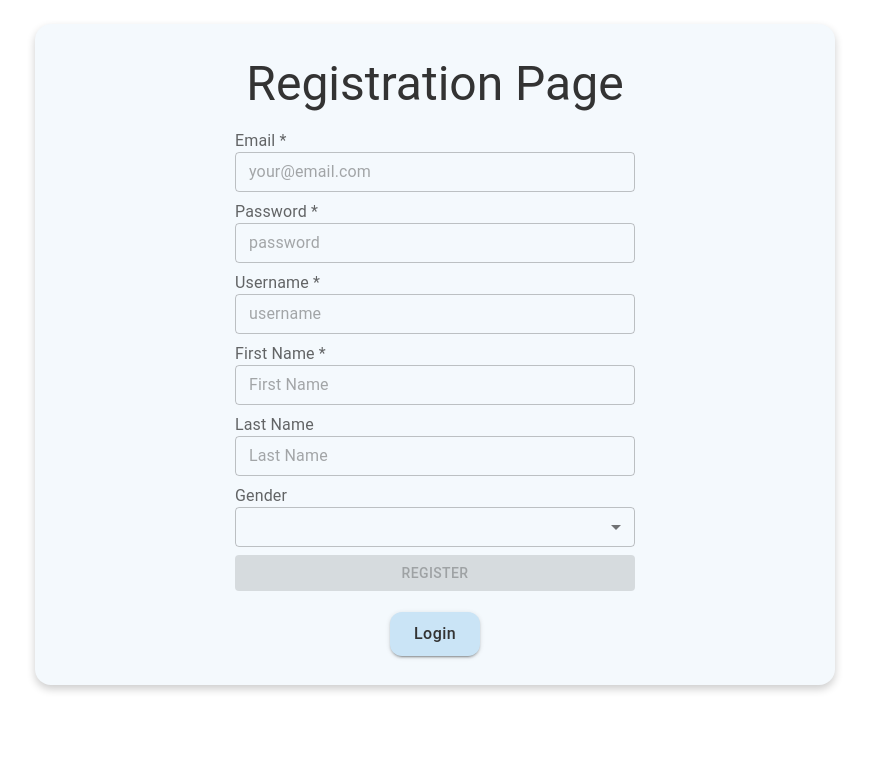
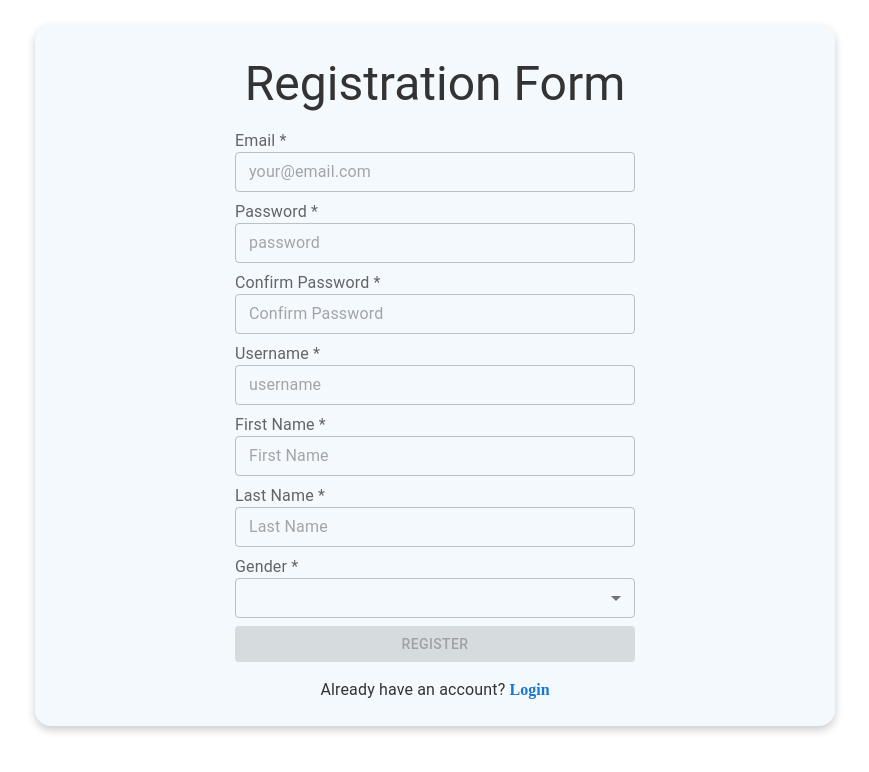
Before and after one commit to michaelcao512/SocialNetwork, a React (Vite) app in the folder frontend/: page /register in a window 1280 px wide. Shown: the top 772 px of the page, without its empty margins (205-1074 px from the left). Built offline with nearby package versions, Linux system fonts and the light colour scheme; no server answers.

Commit message:
implement user info input on registration page

```diff
--- a/frontend/src/Components/Registration/RegistrationContainer.jsx
+++ b/frontend/src/Components/Registration/RegistrationContainer.jsx
@@ -1,5 +1,5 @@
 import React from 'react';
-import { Box, Typography } from '@mui/material';
+import { Box, Typography, Link } from '@mui/material';
 import { StyledCard, StyledLink, StyledStack } from "../../StyledComponents/StyledComponents";
 import RegistrationForm from "./RegistrationForm";
 
@@ -8,11 +8,26 @@ function RegistrationContainer() {
         <StyledStack>
             <StyledCard>
                 <Typography variant="h3" gutterBottom>
-                    Registration Page
+                    Registration Form
                 </Typography>
                 <RegistrationForm />
-                <Box sx={{ marginTop: '1rem' }}>
-                    <StyledLink destination="/login" text="Login" />
+                <Box sx={{ marginTop: '1rem', textAlign: 'center' }}>
+                    <Typography variant="body1" sx={{ display: 'inline' }}>
+                        Already have an account?{' '}
+                    </Typography>
+                    <Link
+                        href="/login"
+                        sx={{
+                            textDecoration: 'none',
+                            color: 'primary.main',
+                            fontWeight: 'bold',
+                            '&:hover': {
+                                textDecoration: 'underline',
+                            },
+                        }}
+                    >
+                        Login
+                    </Link>
                 </Box>
             </StyledCard>
         </StyledStack>
--- a/frontend/src/Components/Registration/RegistrationForm.jsx
+++ b/frontend/src/Components/Registration/RegistrationForm.jsx
@@ -1,16 +1,15 @@
-
-import { Box, Button, FormControl, FormLabel, MenuItem, Select, TextField, Typography } from '@mui/material';
+import React, { useEffect, useRef, useState } from 'react';
+import { Box, Button, FormControl, FormLabel, MenuItem, Select, TextField, } from '@mui/material';
+import { useNavigate } from 'react-router-dom';
 import authService from '../../Services/auth.service';
-import { useNavigate } from 'react-router-dom';
-import { useEffect, useState } from 'react';
 import userService from '../../Services/user.service';
-import axios from 'axios';
-
 
 function RegistrationForm() {
     const navigate = useNavigate();
+
     const [email, setEmail] = useState('');
     const [password, setPassword] = useState('');
+    const [confirmPassword, setConfirmPassword] = useState('');
     const [username, setUsername] = useState('');
     const [firstName, setFirstName] = useState('');
     const [lastName, setLastName] = useState('');
@@ -20,153 +19,82 @@ function RegistrationForm() {
     const [emailErrorMessage, setEmailErrorMessage] = useState('');
     const [usernameError, setUsernameError] = useState(false);
     const [usernameErrorMessage, setUsernameErrorMessage] = useState('');
+    const [passwordError, setPasswordError] = useState(false);
+    const [passwordErrorMessage, setPasswordErrorMessage] = useState('');
     const [buttonDisabled, setButtonDisabled] = useState(true);
 
+    const emailTimeoutRef = useRef(null);
+    const usernameTimeoutRef = useRef(null);
+
     useEffect(() => {
-        // button disabled if any required fields not there
-        // or email or username is invalid
         setButtonDisabled(
-            email.length == 0 ||
-            password.length == 0 ||
-            username.length == 0 ||
-            firstName.length == 0 ||
+            !email ||
+            !password ||
+            !confirmPassword ||
+            !username ||
+            !firstName ||
+            !lastName ||
+            !gender ||
             emailError ||
-            usernameError
+            usernameError ||
+            passwordError ||
+            password !== confirmPassword
         );
-    }, [emailError, usernameError, email, password, username, firstName]);
-
-
-/*
-    const handleSubmit = async (event) => {
-        event.preventDefault();
-        try {
-            const response = await axios.post('http://localhost:8080/api/auth/register', {
-                email: email,
-                password: password,
-                username: username,
-                firstName: firstName,
-                lastName: lastName,
-                gender: gender,
-            });
-
-            // Axios already parses JSON, so no need to call response.json()
-            console.log('Registration successful:', response.data);
-
-            if (response.data.success) {
-                alert('Registration successful!');
-            } else {
-                alert('Registration failed.');
-            }
-        } catch (error) {
-            console.error('Registration error:', error);
-            alert('An error occurred. Please try again.');
-        }
-    };
-    */
-
+    }, [
+        email,
+        password,
+        confirmPassword,
+        username,
+        firstName,
+        lastName,
+        gender,
+        emailError,
+        usernameError,
+        passwordError,
+    ]);
 
     const handleSubmit = async (event) => {
         event.preventDefault();
 
         const registrationRequest = {
-            email: email,
-            password: password,
-            username: username,
-            firstName: firstName,
-            lastName: lastName,
-            gender: gender
+            email,
+            password,
+            username,
+            firstName,
+            lastName,
+            gender,
         };
 
         try {
             const response = await authService.register(registrationRequest);
-
-            // Check the response structure
             if (response.accountId) {
                 navigate('/registration-confirmation');
             } else {
-
                 alert(response.message || 'Registration failed');
             }
         } catch (error) {
             console.error('Registration error:', error);
-
-            // Handle the error response properly
-            if (error.response && error.response.data) {
-                alert(error.response.data.message || 'Registration failed. Please try again.');
-            } else {
-                alert(error.message || 'An unexpected error occurred. Please try again.');
-            }
+            alert(
+                error.response?.data?.message ||
+                error.message ||
+                'An unexpected error occurred. Please try again.'
+            );
         }
     };
 
+    const handleEmailValidation = (email) => {
+        clearTimeout(emailTimeoutRef.current);
 
-        /*
-        try{
-            const response = await authService.register(registrationRequest);
-            if (response.ok) {
-                navigate('/registration-confirmation');
-            } else{
-                const error = await response.json();
-                alert(error.message || 'Registration failed')
-            }
-        }catch (error){
-            console.error('Registration error:', error);
-            alert(error.message || 'Registration failed.  Please try again.');
-        }
-
-    };
-
-        /*
-        authService.register(registrationRequest)
-            .then(response => {
-                console.log("registration response: ", response);
-                if(response.ok){
-                    navigate("/registration-confirmation");
-                }
-                else{
-                    const error = response.json();
-                    alert(error.message || "Registration failed.")
-                }
-
-
-/*
-
-                authService.login({ username: username, password: password })
-                    .then(response => {
-                        console.log("login response: ", response);
-                        navigate(`/profile/${response.id}`);
-                    })
-                    .catch(error => {
-                        console.log("login error: ", error);
-                    });
-            })
-            .catch(error => {
-                console.log("registration error: ", error);
-
-
-            });
-    };
-
-*/
-
-const handleEmailValidation = async (email) => {
         const emailRegex = /^[^\s@]+@[^\s@]+\.[^\s@]+$/;
-
-    // Reset error state at the beginning
-    setEmailError(false);
-    setEmailErrorMessage('');
-
-    // Check email format
         if (!emailRegex.test(email)) {
             setEmailError(true);
             setEmailErrorMessage('Invalid email format');
-        return; // Stop further execution
+            return;
         }
 
+        emailTimeoutRef.current = setTimeout(async () => {
             try {
-        // Call backend to check if the email exists
                 const exists = await userService.checkEmailExists(email);
-
                 if (exists) {
                     setEmailError(true);
                     setEmailErrorMessage('Email already exists');
@@ -179,60 +107,19 @@ const handleEmailValidation = async (email) => {
                 setEmailError(true);
                 setEmailErrorMessage('Unable to validate email');
             }
+        }, 500);
     };
 
+    const handleUsernameValidation = (username) => {
+        clearTimeout(usernameTimeoutRef.current);
 
-/*
-    const handleEmailValidation = async (email) => {
-        const emailRegex = /^[^\s@]+@[^\s@]+\.[^\s@]+$/;
-        if (!emailRegex.test(email)) {
-            setEmailError(true);
-            setEmailErrorMessage('Invalid email format');
-        }
-
-        try{
-            const exists = await userService.checkEmailExists(email);
-            if (exists) {
-                setEmailError(true);
-                setEmailErrorMessage('Email already exists')
-            }else {
-                setEmailError(false);
-                setEmailErrorMessage('');
-            }
-
-        } catch (error) {
-            console.error('Error checking email:', error);
-            setEmailError(true);
-            setEmailErrorMessage('Unable to validate email')
-        }
-    };
-
-/*
-        userService.checkEmailExists(email)
-            .then(response => {
-
-                if (response) {
-                    setEmailError(true);
-                    setEmailErrorMessage('Email already exists');
-                } else {
-                    setEmailError(false);
-                    setEmailErrorMessage('');
-                }
-            })
-            .catch(error => {
-                console.log("error: ", error);
-            })
-    };
-*/
-
-
-    const handleUsernameValidation = async (username) => {
-        try{
+        usernameTimeoutRef.current = setTimeout(async () => {
+            try {
                 const exists = await userService.checkUsernameExists(username);
                 if (exists) {
                     setUsernameError(true);
-                setUsernameErrorMessage('Username already exists');
-            }else{
+                    setUsernameErrorMessage('Username not available');
+                } else {
                     setUsernameError(false);
                     setUsernameErrorMessage('');
                 }
@@ -241,36 +128,38 @@ const handleEmailValidation = async (email) => {
                 setUsernameError(true);
                 setUsernameErrorMessage('Unable to validate username');
             }
+        }, 500);
     };
-    /*
-    const handleUsernameValidation = (username) => {
-        userService.checkUsernameExists(username)
-            .then(response => {
-                if (response) {
-                    setUsernameError(true);
-                    setUsernameErrorMessage('Username already exists');
+
+    const handlePasswordValidation = (password) => {
+        if (password.length < 8) {
+            setPasswordError(true);
+            setPasswordErrorMessage('Password must be at least 8 characters long');
         } else {
-                    setUsernameError(false);
-                    setUsernameErrorMessage('');
+            setPasswordError(false);
+            setPasswordErrorMessage('');
         }
-            })
-            .catch(error => {
-                console.log("error: ", error);
-            });
+    };
 
-    };
-*/
     return (
-        <Box component="form" onSubmit={handleSubmit}
-            sx={{ display: 'flex', flexDirection: 'column', gap: 1, width: '100%', maxWidth: '400px', margin: 'auto' }}>
-
+        <Box
+            component="form"
+            onSubmit={handleSubmit}
+            sx={{
+                display: 'flex',
+                flexDirection: 'column',
+                gap: 1,
+                width: '100%',
+                maxWidth: '400px',
+                margin: 'auto',
+            }}
+        >
             <FormControl>
                 <FormLabel htmlFor="email">Email *</FormLabel>
                 <TextField
                     id="email"
                     name="email"
                     type="email"
-                    autoComplete="email"
                     required
                     fullWidth
                     placeholder="your@email.com"
@@ -278,8 +167,8 @@ const handleEmailValidation = async (email) => {
                     value={email}
                     error={emailError}
                     helperText={emailErrorMessage}
-                    onBlur={(event) => handleEmailValidation(event.target.value)}
-                    onChange={(event) => setEmail(event.target.value)}
+                    onBlur={(e) => handleEmailValidation(e.target.value)}
+                    onChange={(e) => setEmail(e.target.value)}
                 />
             </FormControl>
 
@@ -289,13 +178,34 @@ const handleEmailValidation = async (email) => {
                     id="password"
                     name="password"
                     type="password"
-                    autoComplete="password"
                     required
                     fullWidth
                     placeholder="password"
                     size="small"
                     value={password}
-                    onChange={(event) => setPassword(event.target.value)}
+                    error={passwordError}
+                    helperText={passwordErrorMessage}
+                    onChange={(e) => {
+                        setPassword(e.target.value);
+                        handlePasswordValidation(e.target.value);
+                    }}
+                />
+            </FormControl>
+
+            <FormControl>
+                <FormLabel htmlFor="confirmPassword">Confirm Password *</FormLabel>
+                <TextField
+                    id="confirmPassword"
+                    name="confirmPassword"
+                    type="password"
+                    required
+                    fullWidth
+                    placeholder="Confirm Password"
+                    size="small"
+                    value={confirmPassword}
+                    error={password !== confirmPassword}
+                    helperText={password !== confirmPassword ? 'Passwords do not match' : ''}
+                    onChange={(e) => setConfirmPassword(e.target.value)}
                 />
             </FormControl>
 
@@ -312,8 +222,8 @@ const handleEmailValidation = async (email) => {
                     value={username}
                     error={usernameError}
                     helperText={usernameErrorMessage}
-                    onBlur={(event) => handleUsernameValidation(event.target.value)}
-                    onChange={(event) => setUsername(event.target.value)}
+                    onBlur={(e) => handleUsernameValidation(e.target.value)}
+                    onChange={(e) => setUsername(e.target.value)}
                 />
             </FormControl>
 
@@ -328,46 +238,44 @@ const handleEmailValidation = async (email) => {
                     placeholder="First Name"
                     size="small"
                     value={firstName}
-                    onChange={(event) => setFirstName(event.target.value)}
+                    onChange={(e) => setFirstName(e.target.value)}
                 />
             </FormControl>
 
             <FormControl>
-                <FormLabel htmlFor="lastName">Last Name</FormLabel>
+                <FormLabel htmlFor="lastName">Last Name *</FormLabel>
                 <TextField
                     id="lastName"
                     name="lastName"
                     type="text"
+                    required
                     fullWidth
                     placeholder="Last Name"
                     size="small"
                     value={lastName}
-                    onChange={(event) => setLastName(event.target.value)}
+                    onChange={(e) => setLastName(e.target.value)}
                 />
             </FormControl>
 
             <FormControl>
-                <FormLabel htmlFor="gender">Gender</FormLabel>
+                <FormLabel htmlFor="gender">Gender *</FormLabel>
                 <Select
                     id="gender"
                     name="gender"
+                    required
                     fullWidth
                     size="small"
                     value={gender}
-                    onChange={(event) => setGender(event.target.value)}
+                    onChange={(e) => setGender(e.target.value)}
                 >
                     <MenuItem value="male">Male</MenuItem>
                     <MenuItem value="female">Female</MenuItem>
-                    <MenuItem value="other">Other</MenuItem>
                 </Select>
             </FormControl>
 
-            <Button
-                type="submit"
-                variant="contained"
-                color="primary"
-                disabled={buttonDisabled}
-            >Register</Button>
+            <Button type="submit" variant="contained" color="primary" disabled={buttonDisabled}>
+                Register
+            </Button>
         </Box>
     );
 }
```
Lines whose indentation alone changed are shown as unchanged.
